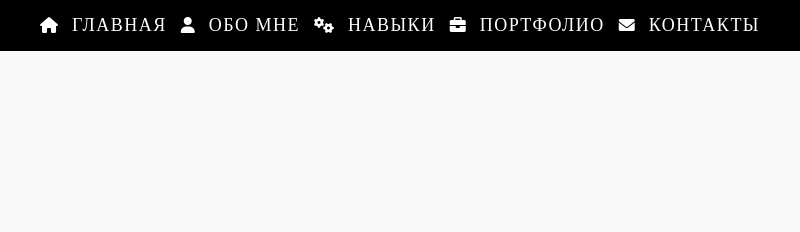
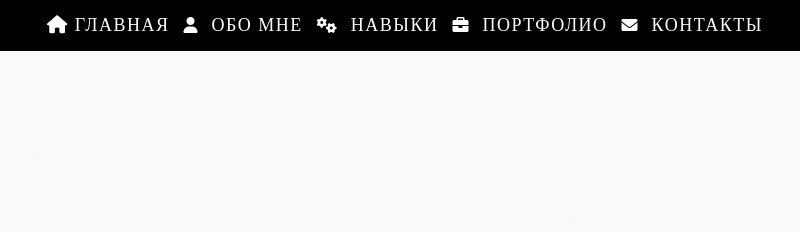
Before and after one commit to uragrom/SiteAboutMeN2, a plain HTML site: page index.html in a window 1280 px wide. Shown: the top 232 px of the page, 235-1035 px from the left. Drawn offline with Linux system fonts and the light colour scheme; a script that the page names is missing.

Commit message:
Update index.html

```diff
--- a/index.html
+++ b/index.html
@@ -33,8 +33,8 @@
     <link rel="stylesheet" href="https://cdnjs.cloudflare.com/ajax/libs/font-awesome/6.0.0-beta3/css/all.min.css">
 
     <div class="fixed-bar">
-        <i class="fas fa-home"></i>
-        <a href="#home" class="nav-link">Главная</a>
+
+        <a href="#home" class="nav-link"> <i class="fas fa-home"></i> Главная</a>
         <i class="fas fa-user"></i>
         <a href="#about" class="nav-link"> Обо мне</a>
         <i class="fas fa-cogs"></i>
```
